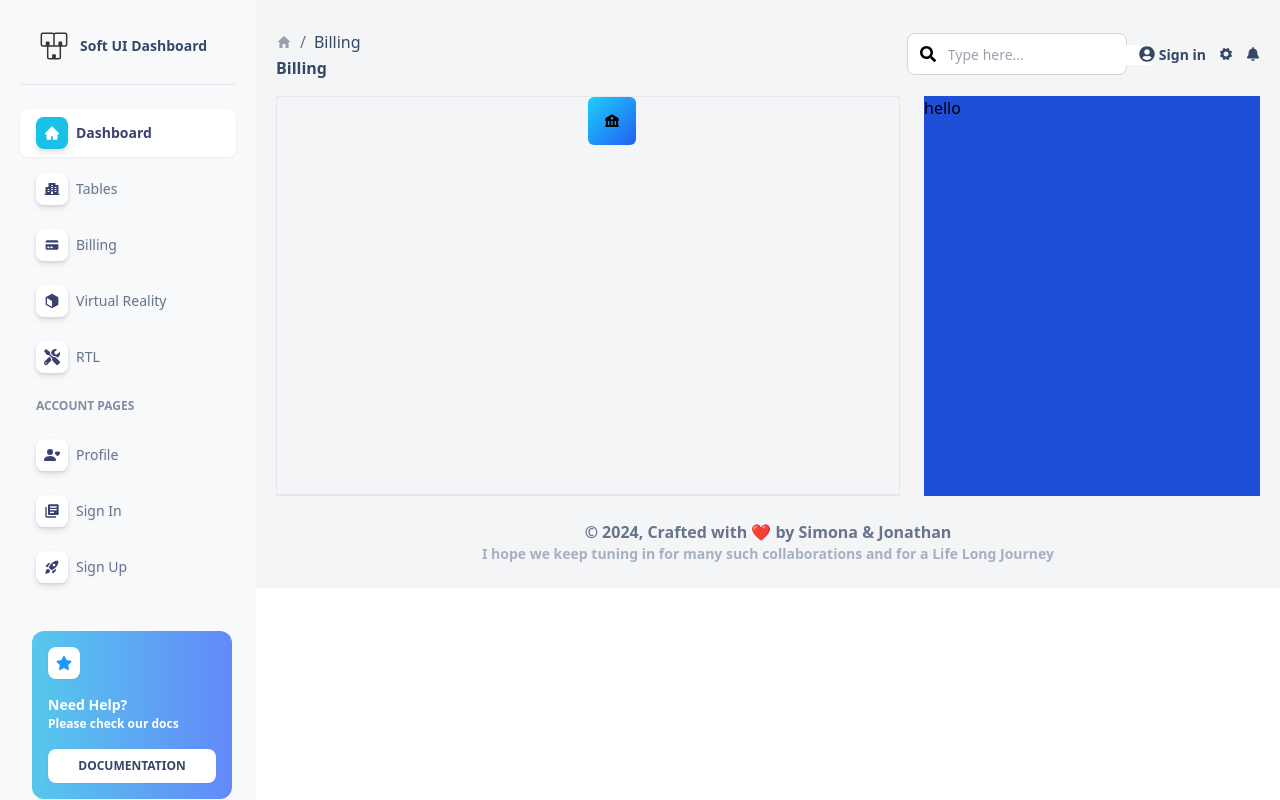
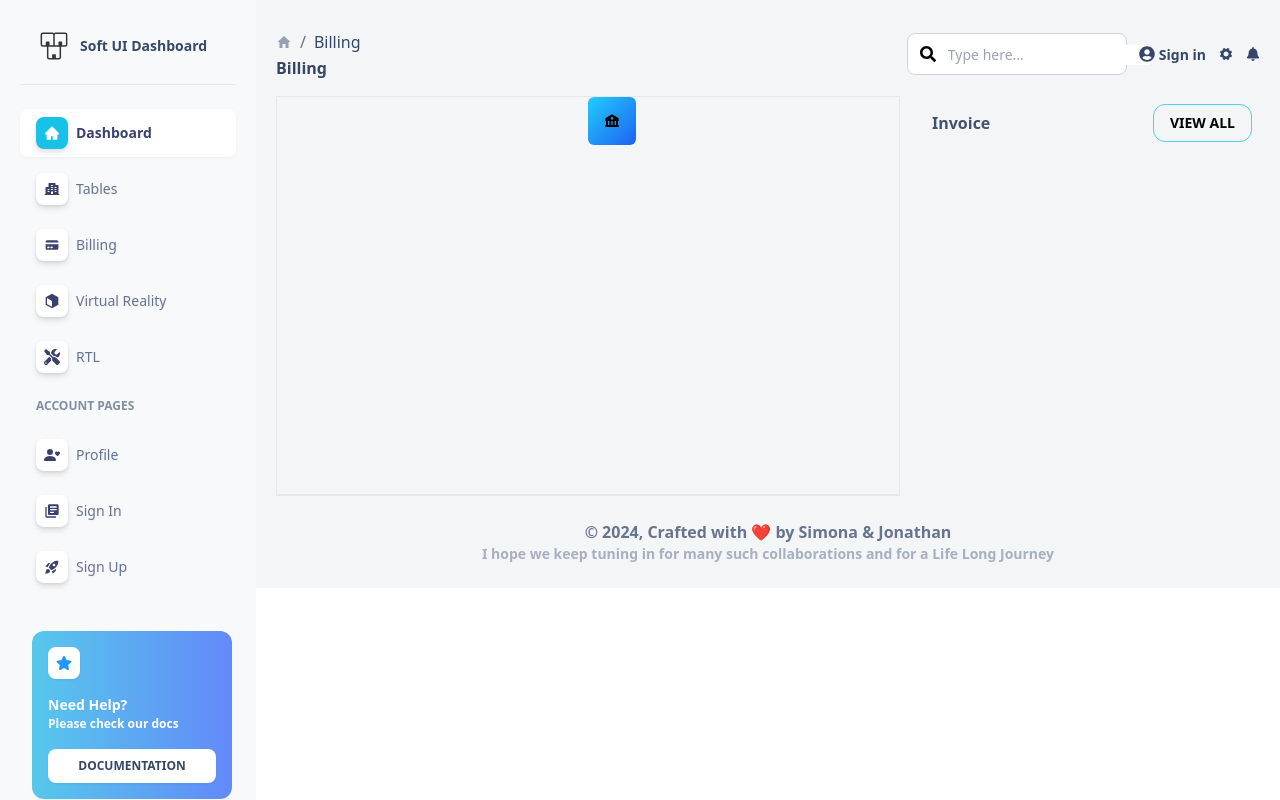
Before and after one commit to apurvakore/react_dashboard, a React (Create React App) app: page /billing in a window 1280 px wide. Built offline with nearby package versions, Linux system fonts and the light colour scheme.

Commit message:
added invoice component

```diff
--- a/src/components/BillingTab.jsx
+++ b/src/components/BillingTab.jsx
@@ -1,5 +1,6 @@
 import React from 'react'
 import { CreditCard } from './CreditCard'
+import Invoices from './Invoices'
 
 
 
@@ -8,10 +9,11 @@ export const BillingTab = () => {
       <>
           <div className='flex'>
               <div className='w-[65%] h-[400px] border border-b-2 mr-6'>
-                  <CreditCard/>
+                <CreditCard/>
               </div>
-
-              <div className='w-[35%] h-[400px] bg-blue-700'>hello</div>
+              <div className='w-[35%] h-[400px] '>
+                <Invoices/>
+              </div>
           </div>
 
     </>
--- /dev/null
+++ b/src/components/Invoices.jsx
@@ -0,0 +1,21 @@
+import React from 'react'
+
+const Invoices = () => {
+  return (
+    <div>
+        <div className='tab-name flex justify-between p-2'>
+            <div className="flex items-center font-semibold text-[#405270]">Invoice</div>
+            <div className="">
+                <button className='px-4 py-2 text-sm font-semibold border border-[#51D1EE] rounded-xl '>
+                    VIEW ALL
+                </button>
+            </div>
+        </div>
+        <div className="data">
+
+        </div>
+    </div>
+  )
+}
+
+export default Invoices
```
Also changed, not shown: 1 other file (tests, documents, lock files or other folders).
